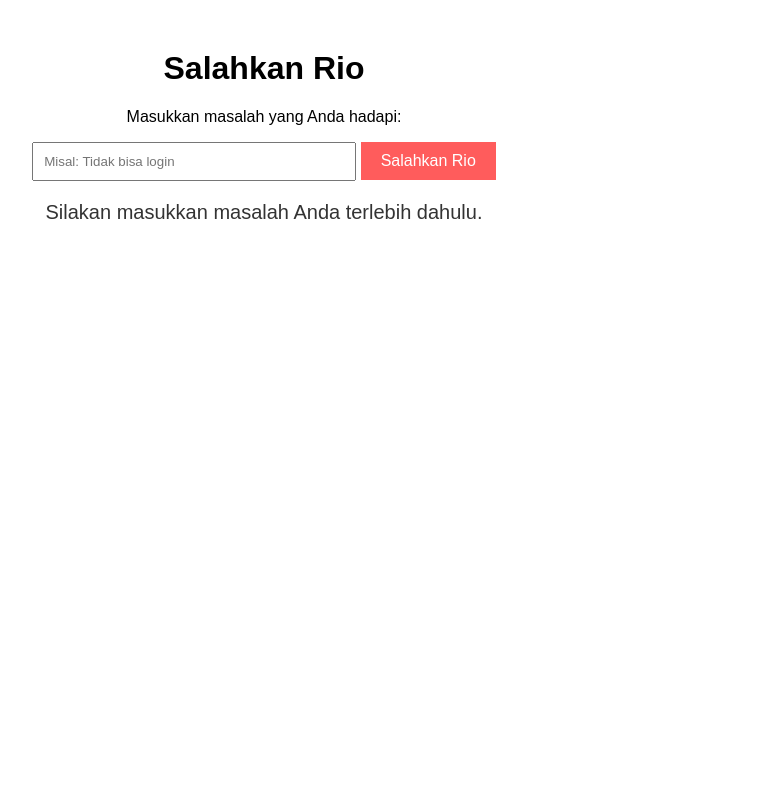
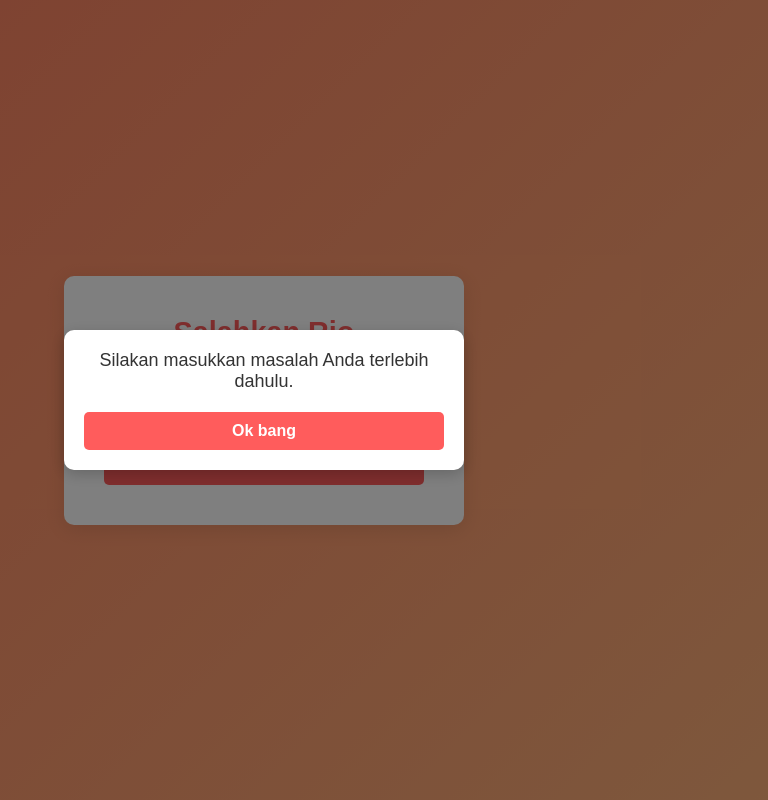
Before and after one commit to nzAily/Salahkan-rio, a plain HTML site: page index.html in a window 1280 px wide. Both pictures are taken after a click on the button "Salahkan Rio". Shown: the whole page, without its empty margins (376-1144 px from the left). Drawn offline with Linux system fonts and the light colour scheme.

Commit message:
update salah rio

```diff
--- a/index.html
+++ b/index.html
@@ -4,59 +4,53 @@
     <meta charset="UTF-8">
     <meta name="viewport" content="width=device-width, initial-scale=1.0">
     <title>Salahkan Rio</title>
-    <style>
-        body {
-            font-family: Arial, sans-serif;
-            text-align: center;
-            margin-top: 50px;
-        }
-        input[type="text"] {
-            padding: 10px;
-            width: 300px;
-        }
-        button {
-            padding: 10px 20px;
-            background-color: #FF5C5C;
-            color: white;
-            border: none;
-            cursor: pointer;
-            font-size: 16px;
-        }
-        #result {
-            margin-top: 20px;
-            font-size: 20px;
-            color: #333;
-        }
-    </style>
+    <link rel="stylesheet" href="riosalah.css">
 </head>
 <body>
 
-    <h1>Salahkan Rio</h1>
-    <p>Masukkan masalah yang Anda hadapi:</p>
-    <input type="text" id="masalah" placeholder="Misal: Tidak bisa login">
-    <button onclick="salahkanRio()">Salahkan Rio</button>
+    <div class="container">
+        <h1>Salahkan Rio</h1>
+        <p>Masukkan masalah yang Anda hadapi:</p>
+        <input type="text" id="masalah" placeholder="Misal: Tidak bisa login">
+        <button onclick="salahkanRio()">Salahkan Rio</button>
+    </div>
 
-    <div id="result"></div>
+    <div class="overlay" id="overlay">
+        <div class="popup">
+            <p id="popup-text"></p>
+            <button class="close-btn" onclick="closePopup()">Ok bang</button>
+        </div>
+    </div>
 
     <script>
         function salahkanRio() {
             const masalah = document.getElementById("masalah").value;
-            const resultDiv = document.getElementById("result");
+            const popupText = document.getElementById("popup-text");
 
             if (masalah.trim() === "") {
-                resultDiv.innerHTML = "Silakan masukkan masalah Anda terlebih dahulu.";
+                popupText.innerHTML = "Silakan masukkan masalah Anda terlebih dahulu.";
+                showPopup();
             } else {
-                resultDiv.innerHTML = "Mencari orang yang disalahkan...";
+                popupText.innerHTML = '<span class="loading">Mencari orang yang disalahkan...</span>';
+                showPopup();
 
                 setTimeout(() => {
                     const hasil = `Masalah "${masalah}" terjadi karena Rio. SALAHKAN RIO!`;
-                    resultDiv.innerHTML = hasil;
+                    popupText.innerHTML = hasil;
 
                     const utterance = new SpeechSynthesisUtterance(hasil);
                     speechSynthesis.speak(utterance);
                 }, 2000);
             }
         }
+
+        function showPopup() {
+            document.getElementById("overlay").style.display = "flex";
+        }
+
+        function closePopup() {
+            document.getElementById("overlay").style.display = "none";
+        }
     </script>
 
 </body>
```
